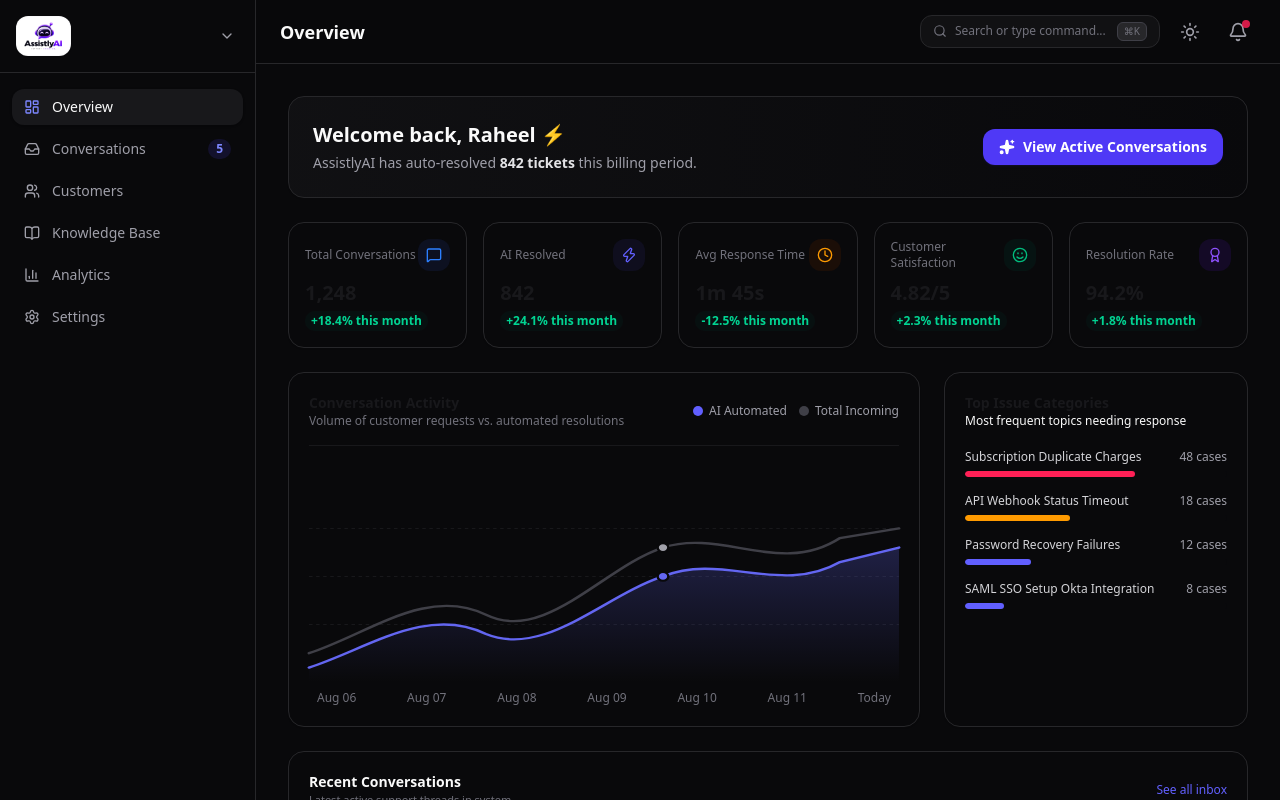
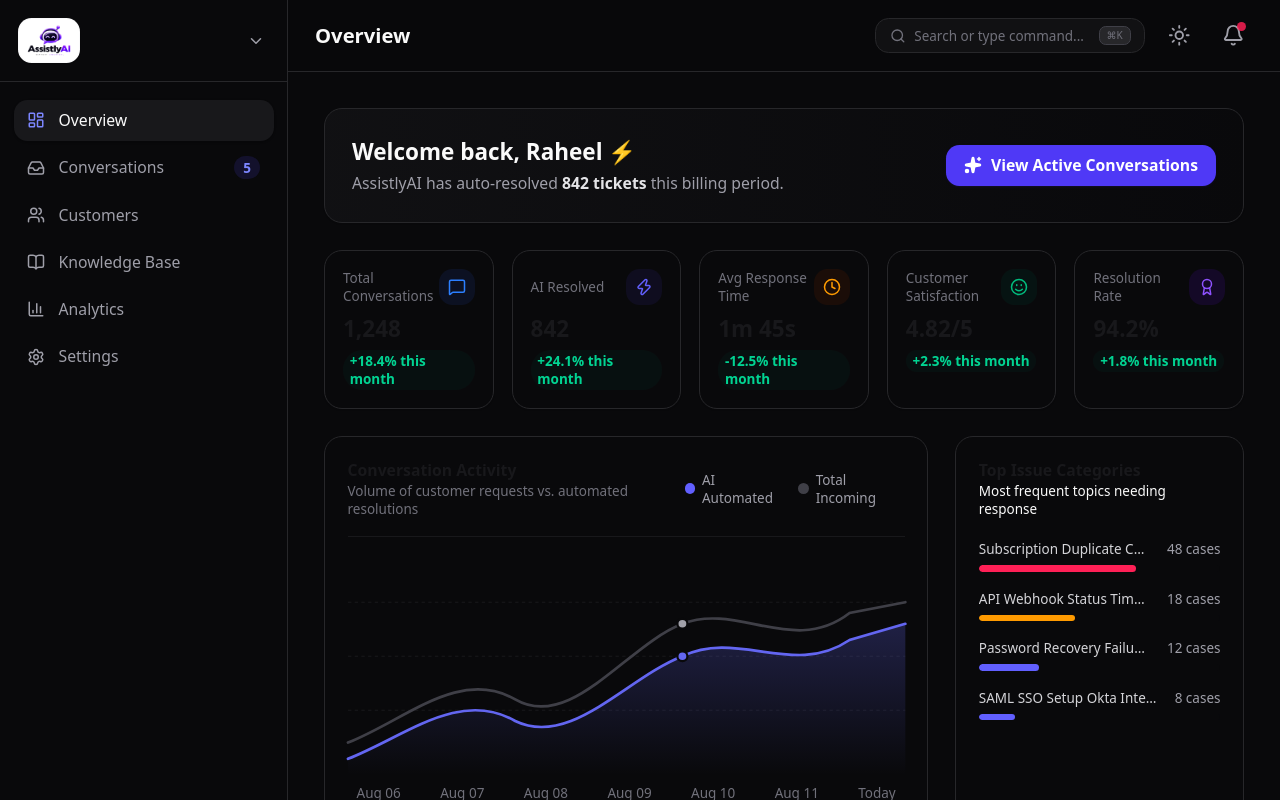
Before and after one commit to raheel2k29/AI-Support-Dashboard, a Next.js app: page / in a window 1280 px wide. Shown: the top 800 px of the page. Built offline with nearby package versions, Linux system fonts and the light colour scheme.

Commit message:
style: increase root font size for overall app scale

```diff
--- a/src/app/globals.css
+++ b/src/app/globals.css
@@ -71,6 +71,7 @@
 
 html {
   transition: background-color 0.3s ease, color 0.3s ease;
+  font-size: 18px;
 }
 
 body {
```
